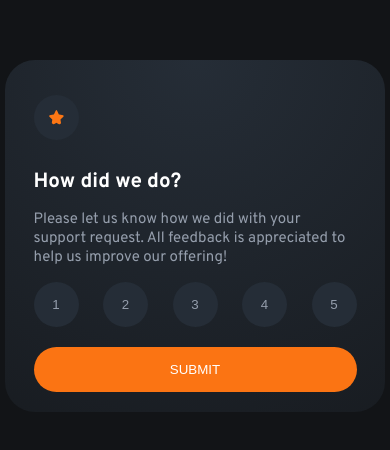
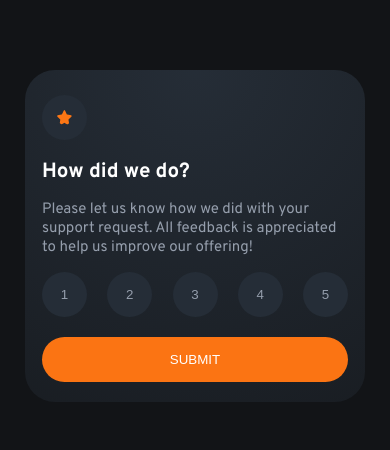
Before and after one commit to HubertSzymanski5/frontend-mentor-interactive-rating-component, a plain HTML site: page index.html in a window 390 px wide. Shown: the part 186-636 px from the top of the page. Drawn offline with Linux system fonts and the light colour scheme.

Commit message:
fix: form mobile view styling - stage 1

```diff
--- a/style.css
+++ b/style.css
@@ -36,6 +36,8 @@ h1 {
 	);
 	border-radius: 2rem;
 	max-width: 380px;
+	width: 80%;
+	min-width: 340px;
 	display: flex;
 	align-items: center;
 	justify-content: center;
@@ -45,7 +47,7 @@ h1 {
 	display: flex;
 	flex-flow: column;
 	height: 85%;
-	width: 85%;
+	width: 90%;
 	padding: 20px 0;
 	justify-content: space-between;
 }
@@ -55,7 +57,7 @@ img {
 	width: 15px;
 	background-color: var(--color-dark-blue);
 	padding: 15px;
-	margin: 15px 0;
+	margin: 5px 0;
 	border-radius: 50%;
 }
 
```
